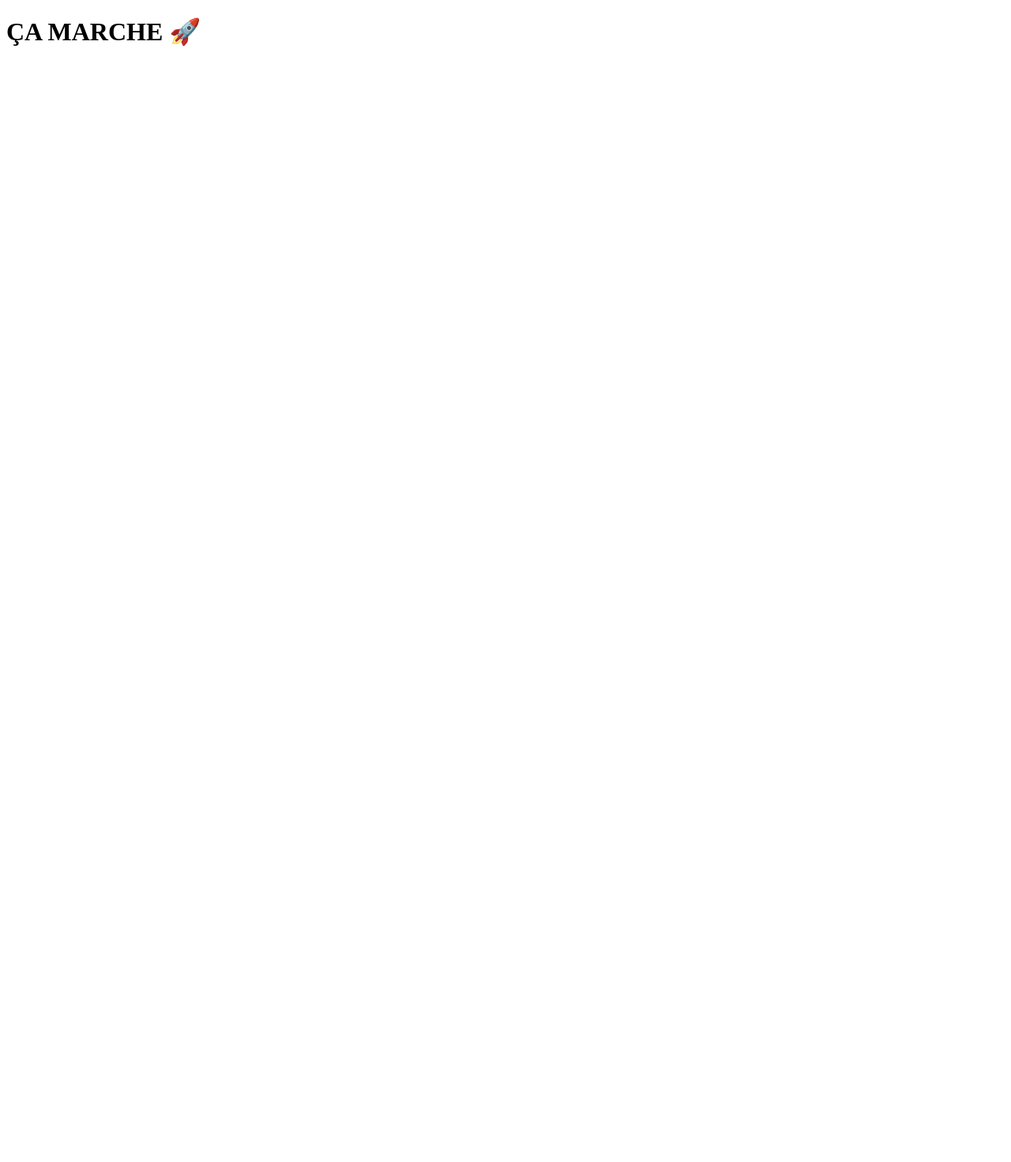
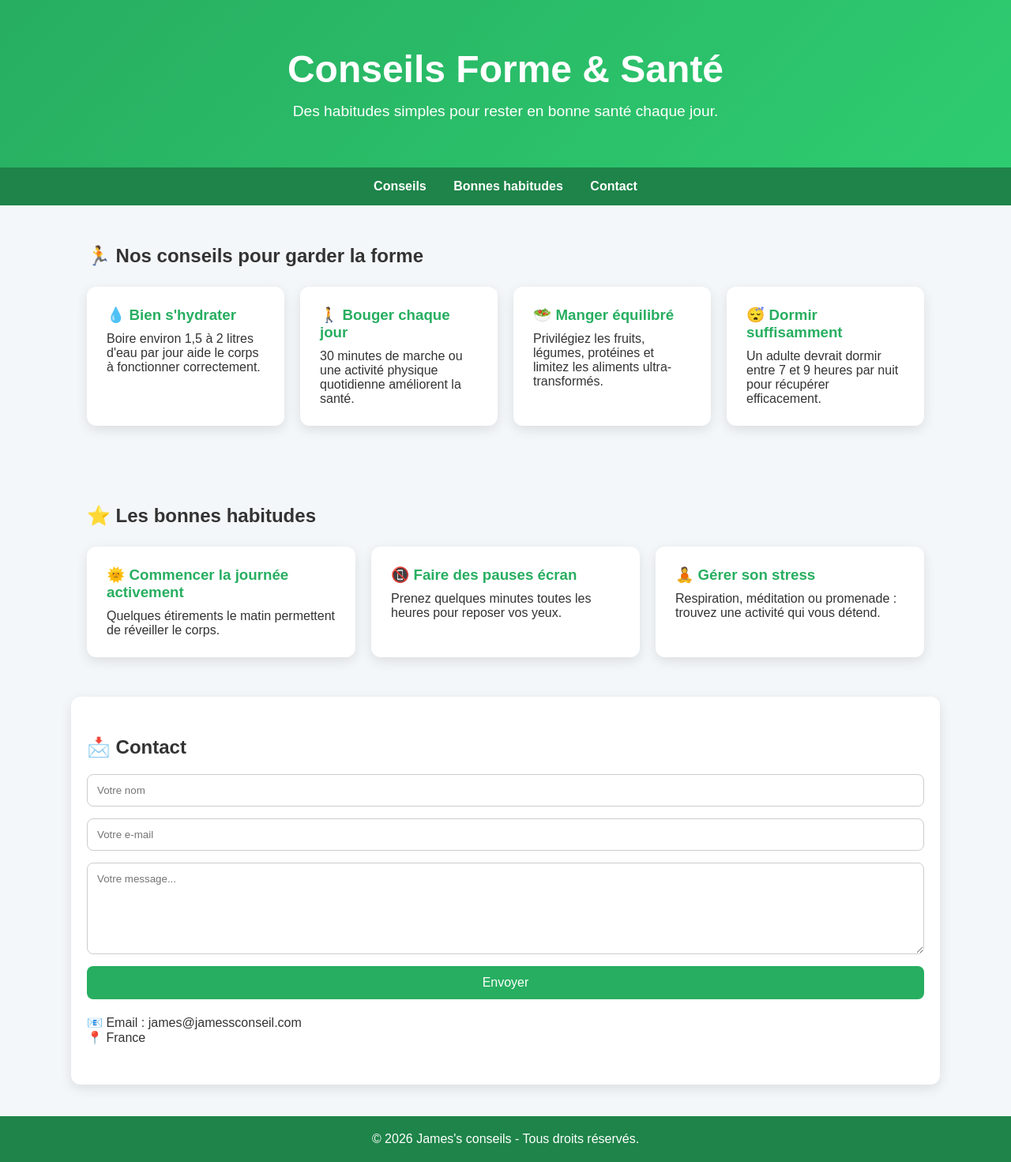
Before and after one commit to gabincollaboration-a11y/jamess-conseil, a plain HTML site: page index.html in a window 1280 px wide. Shown: the whole page at 79% size. Before the commit the page ends 800 px from the top, so only its background shows below. Drawn offline with Linux system fonts and the light colour scheme.

Commit message:
index.html

```diff
--- a/index.html
+++ b/index.html
@@ -1,9 +1,212 @@
 <!DOCTYPE html>
-<html>
+<html lang="fr">
 <head>
-<title>TEST</title>
+<meta charset="UTF-8">
+<meta name="viewport" content="width=device-width, initial-scale=1.0">
+<title>Conseils Forme & Santé</title>
+
+<style>
+*{
+    margin:0;
+    padding:0;
+    box-sizing:border-box;
+    font-family:Arial, Helvetica, sans-serif;
+}
+
+body{
+    background:#f4f7f9;
+    color:#333;
+}
+
+header{
+    background:linear-gradient(135deg,#27ae60,#2ecc71);
+    color:white;
+    text-align:center;
+    padding:60px 20px;
+}
+
+header h1{
+    font-size:3em;
+}
+
+header p{
+    margin-top:15px;
+    font-size:1.2em;
+}
+
+nav{
+    background:#1e8449;
+    padding:15px;
+    text-align:center;
+    position:sticky;
+    top:0;
+}
+
+nav a{
+    color:white;
+    text-decoration:none;
+    margin:0 15px;
+    font-weight:bold;
+}
+
+nav a:hover{
+    text-decoration:underline;
+}
+
+section{
+    max-width:1100px;
+    margin:auto;
+    padding:50px 20px;
+}
+
+.cards{
+    display:grid;
+    grid-template-columns:repeat(auto-fit,minmax(250px,1fr));
+    gap:20px;
+    margin-top:25px;
+}
+
+.card{
+    background:white;
+    padding:25px;
+    border-radius:12px;
+    box-shadow:0 5px 15px rgba(0,0,0,0.1);
+    transition:0.3s;
+}
+
+.card:hover{
+    transform:translateY(-5px);
+}
+
+.card h3{
+    color:#27ae60;
+    margin-bottom:10px;
+}
+
+#contact{
+    background:white;
+    border-radius:12px;
+    box-shadow:0 5px 15px rgba(0,0,0,0.1);
+}
+
+form{
+    display:flex;
+    flex-direction:column;
+    gap:15px;
+}
+
+input, textarea{
+    padding:12px;
+    border:1px solid #ccc;
+    border-radius:8px;
+}
+
+button{
+    background:#27ae60;
+    color:white;
+    border:none;
+    padding:12px;
+    border-radius:8px;
+    cursor:pointer;
+    font-size:16px;
+}
+
+button:hover{
+    background:#219150;
+}
+
+footer{
+    background:#1e8449;
+    color:white;
+    text-align:center;
+    padding:20px;
+    margin-top:40px;
+}
+</style>
+
 </head>
 <body>
-<h1>ÇA MARCHE 🚀</h1>
+
+<header>
+    <h1>Conseils Forme & Santé</h1>
+    <p>Des habitudes simples pour rester en bonne santé chaque jour.</p>
+</header>
+
+<nav>
+    <a href="#conseils">Conseils</a>
+    <a href="#habitudes">Bonnes habitudes</a>
+    <a href="#contact">Contact</a>
+</nav>
+
+<section id="conseils">
+    <h2>🏃 Nos conseils pour garder la forme</h2>
+
+    <div class="cards">
+        <div class="card">
+            <h3>💧 Bien s'hydrater</h3>
+            <p>Boire environ 1,5 à 2 litres d'eau par jour aide le corps à fonctionner correctement.</p>
+        </div>
+
+        <div class="card">
+            <h3>🚶 Bouger chaque jour</h3>
+            <p>30 minutes de marche ou une activité physique quotidienne améliorent la santé.</p>
+        </div>
+
+        <div class="card">
+            <h3>🥗 Manger équilibré</h3>
+            <p>Privilégiez les fruits, légumes, protéines et limitez les aliments ultra-transformés.</p>
+        </div>
+
+        <div class="card">
+            <h3>😴 Dormir suffisamment</h3>
+            <p>Un adulte devrait dormir entre 7 et 9 heures par nuit pour récupérer efficacement.</p>
+        </div>
+    </div>
+</section>
+
+<section id="habitudes">
+    <h2>⭐ Les bonnes habitudes</h2>
+
+    <div class="cards">
+        <div class="card">
+            <h3>🌞 Commencer la journée activement</h3>
+            <p>Quelques étirements le matin permettent de réveiller le corps.</p>
+        </div>
+
+        <div class="card">
+            <h3>📵 Faire des pauses écran</h3>
+            <p>Prenez quelques minutes toutes les heures pour reposer vos yeux.</p>
+        </div>
+
+        <div class="card">
+            <h3>🧘 Gérer son stress</h3>
+            <p>Respiration, méditation ou promenade : trouvez une activité qui vous détend.</p>
+        </div>
+    </div>
+</section>
+
+<section id="contact">
+    <h2 style="margin-bottom:20px;">📩 Contact</h2>
+
+    <form>
+        <input type="text" placeholder="Votre nom" required>
+
+        <input type="email" placeholder="Votre e-mail" required>
+
+        <textarea rows="6" placeholder="Votre message..." required></textarea>
+
+        <button type="submit">Envoyer</button>
+    </form>
+
+    <p style="margin-top:20px;">
+        📧 Email : james@jamessconseil.com<br>
+        📍 France
+    </p>
+</section>
+
+<footer>
+    © 2026 James's conseils - Tous droits réservés.
+</footer>
+
 </body>
 </html>
```
